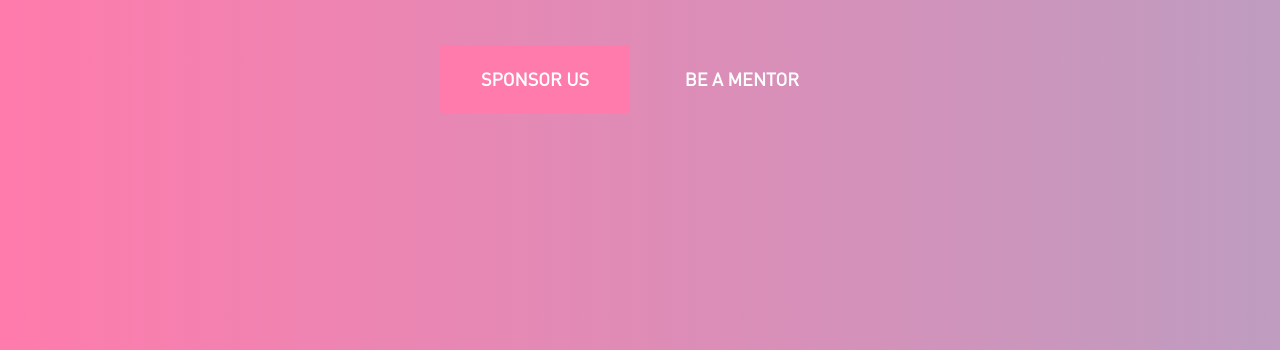
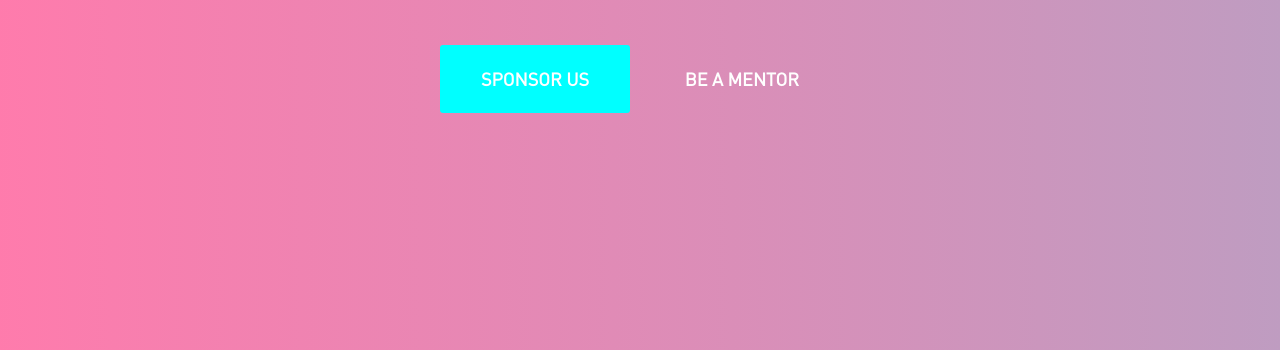
Before and after one commit to AtharvaLarva/Technica-Website-Revamp, a website: page index.html in a window 1280 px wide. In both pictures the pointer is over the link "SPONSOR US". Shown: the part 450-800 px from the top of the page. Drawn offline with nearby package versions, Linux system fonts and the light colour scheme.

Commit message:
Changed the button hover to light blue

```diff
--- a/css/main.css
+++ b/css/main.css
@@ -205,7 +205,7 @@ fieldset[disabled] .btn-primary.active {
 .btn-xl.active,
 .open .dropdown-toggle.btn-xl {
   color: white;
-  background-color: #ff7bac;
+  background-color: #00ffff;
   border-color: none;
 }
 .btn-xl:active,
```
